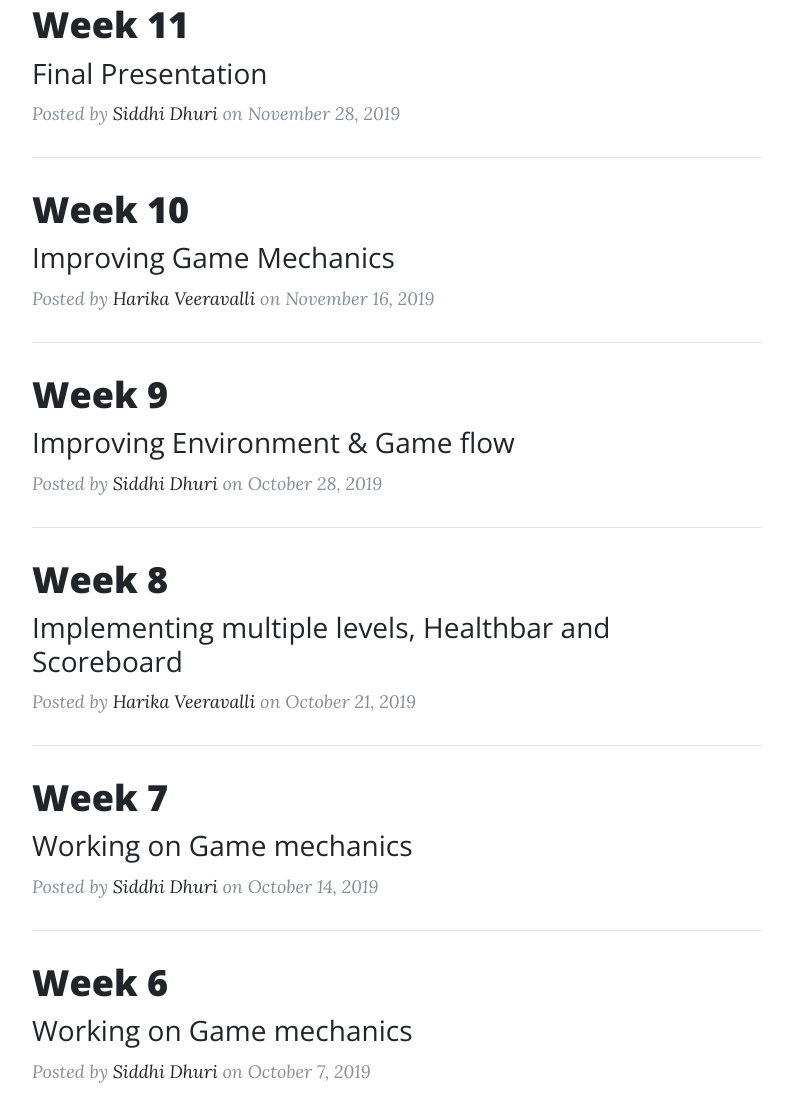
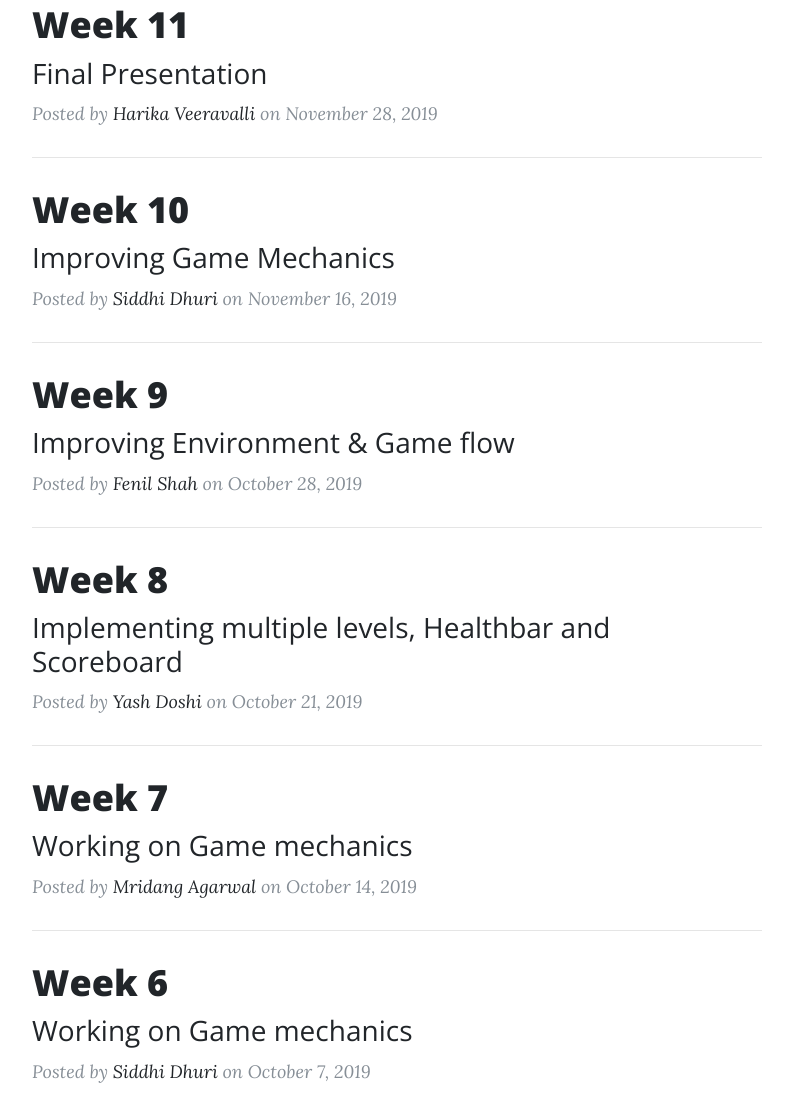
Before and after one commit to xr-games-infinitywar/xr-games-infinitywar.github.io, a website: page index.html in a window 1280 px wide. Shown: the part 609-1704 px from the top of the page, without its empty margins (243-1036 px from the left). Drawn offline with nearby package versions, Linux system fonts and the light colour scheme.

Commit message:
Update index.html

```diff
--- a/index.html
+++ b/index.html
@@ -82,7 +82,7 @@
             </h3>
           </a>
           <p class="post-meta">Posted by
-            <a href="#">Siddhi Dhuri</a>
+            <a href="#">Harika Veeravalli</a>
             on November 28, 2019</p>
         </div>
         <hr>
@@ -96,7 +96,7 @@
             </h3>
           </a>
           <p class="post-meta">Posted by
-            <a href="#">Harika Veeravalli</a>
+            <a href="#">Siddhi Dhuri</a>
             on November 16, 2019</p>
         </div>
         <hr>
@@ -110,7 +110,7 @@
             </h3>
           </a>
           <p class="post-meta">Posted by
-            <a href="#">Siddhi Dhuri</a>
+            <a href="#">Fenil Shah</a>
             on October 28, 2019</p>
         </div>
         <hr>
@@ -124,7 +124,7 @@
             </h3>
           </a>
           <p class="post-meta">Posted by
-            <a href="#">Harika Veeravalli</a>
+            <a href="#">Yash Doshi</a>
             on October 21, 2019</p>
         </div>
         <hr>
@@ -138,7 +138,7 @@
             </h3>
           </a>
           <p class="post-meta">Posted by
-            <a href="#">Siddhi Dhuri</a>
+            <a href="#">Mridang Agarwal</a>
             on October 14, 2019</p>
         </div>
         <hr>
```
